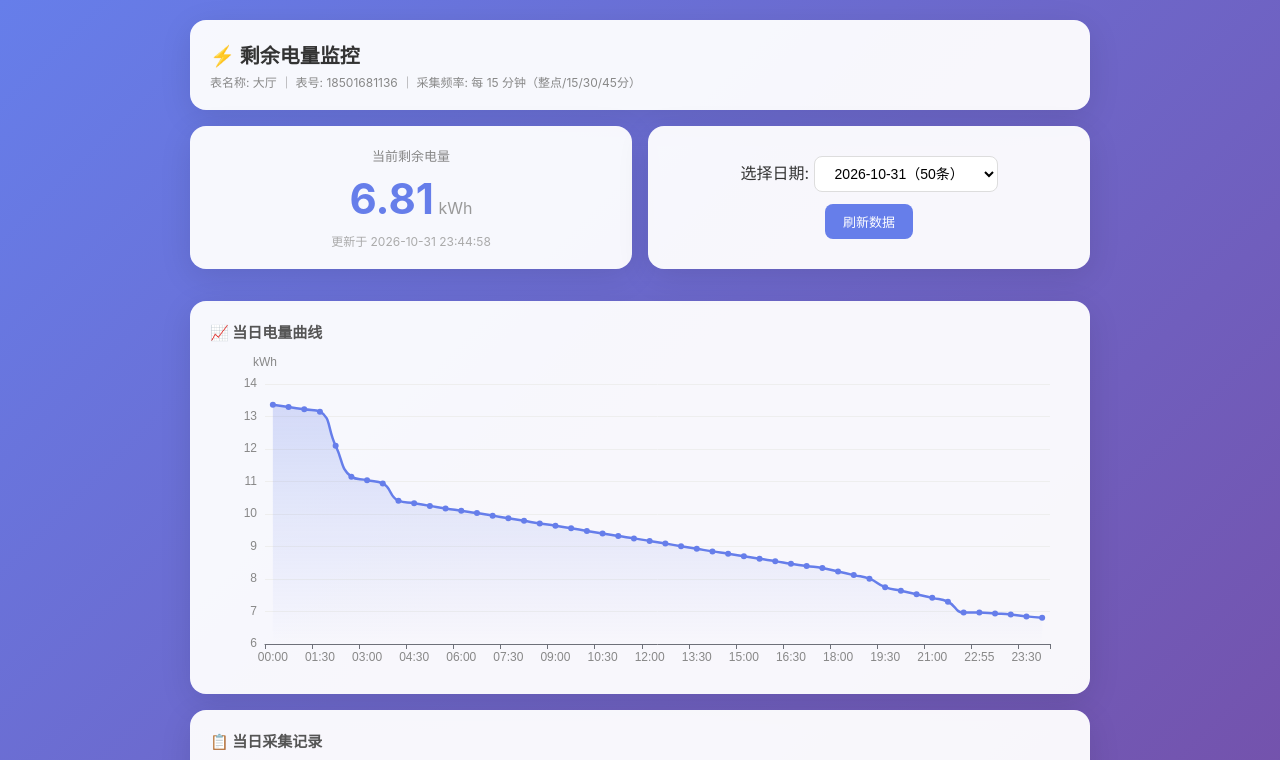
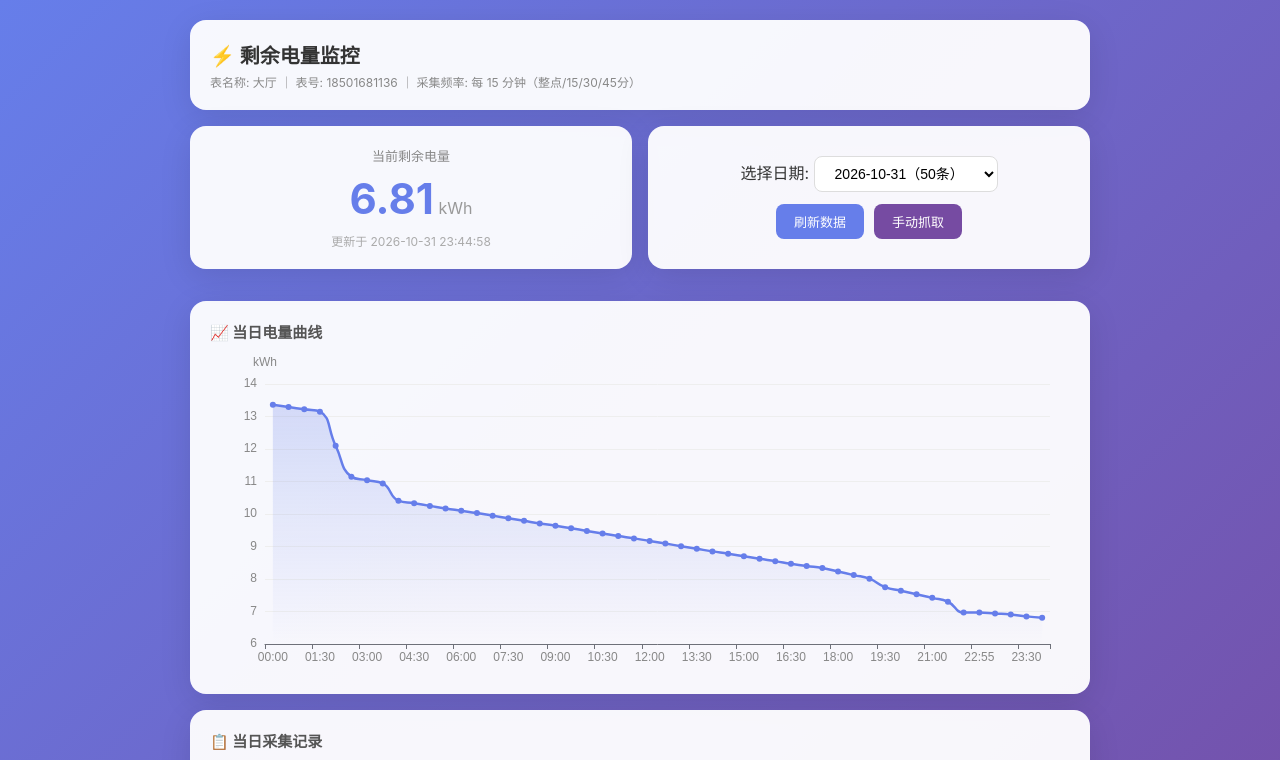
Before and after one commit to 3157845946-code/battery-monitor, a plain HTML site: page index.html in a window 1280 px wide. Shown: the top 760 px of the page. Drawn offline with nearby package versions, Linux system fonts and the light colour scheme.

Commit message:
add trigger button

```diff
--- a/index.html
+++ b/index.html
@@ -48,7 +48,10 @@ th{color:#888;font-weight:500;position:sticky;top:0;background:#fafafa}
     </div>
     <div class="card datebox">
       <div>选择日期: <select id="dateSel" onchange="render()"></select></div>
-      <div class="btns"><button class="btn" onclick="load(true)">刷新数据</button></div>
+      <div class="btns">
+      <button class="btn" onclick="load(true)">刷新数据</button>
+      <button class="btn" style="background:#764ba2" onclick="triggerFetch()">手动抓取</button>
+    </div>
     </div>
   </div>
   <div class="card">
@@ -120,7 +123,14 @@ function render(){
         {offset:0,color:'rgba(102,126,234,.35)'},{offset:1,color:'rgba(102,126,234,0)'}])}}]
   },true);
 }
-window.addEventListener('resize',()=>chart.resize());
+async function triggerFetch(){
+  const btn=event.target;btn.textContent="抓取中...";btn.disabled=true;
+  try{
+    await fetch("http://60.205.112.235:8765/trigger",{mode:"no-cors"});
+  }catch(e){}
+  setTimeout(()=>{load(true);btn.textContent="手动抓取";btn.disabled=false;},3000);
+}
+window.addEventListener('resize' ,()=>chart.resize());
 load();setInterval(load,30000);
 </script>
 </body></html>
```
